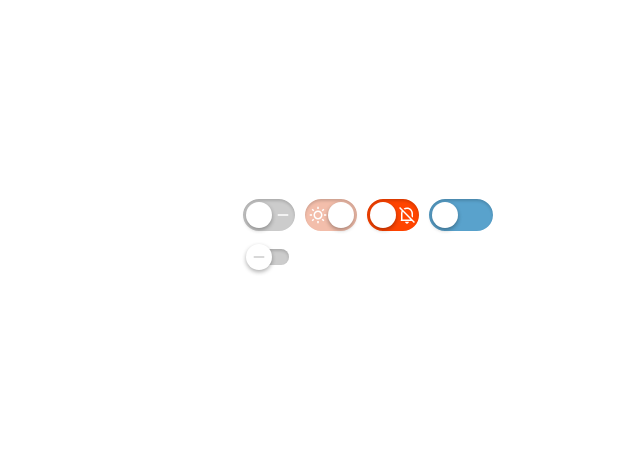
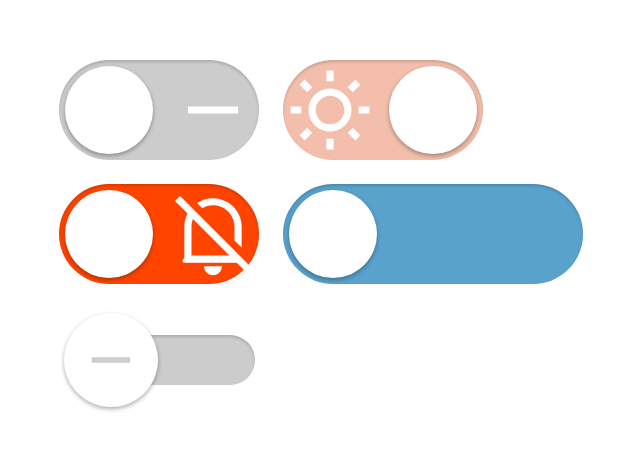
Before and after one commit to haoxiang-xu/track_your_github_repos, a React (Create React App) app: page /mini/switch in a window 1280 px wide. Shown: the part 164-614 px from the top of the page, without its empty margins (271-911 px from the left). Built offline with nearby package versions, Linux system fonts and the light colour scheme.

Commit message:
switch updated

```diff
--- a/src/BUILTIN_COMPONENTs/switch/switch.js
+++ b/src/BUILTIN_COMPONENTs/switch/switch.js
@@ -17,6 +17,7 @@ const MaterialSwitch = ({
 }) => {
   const { theme } = useContext(ConfigContext);
   const [switchStyle, setSwitchStyle] = useState({});
+  const [highlighterOffset, setHighlighterOffset] = useState(0);
   const [onHover, setOnHover] = useState(false);
   useEffect(() => {
     if (style) {
@@ -45,6 +46,20 @@ const MaterialSwitch = ({
       });
     }
   }, [theme, style, on]);
+  useEffect(() => {
+    const to_even_int = (val) => {
+      let n = parseInt(val, 10);
+      if (n % 2 !== 0) {
+        n = n - 1;
+      }
+      return n;
+    };
+    if (typeof switchStyle?.height === "number") {
+      setHighlighterOffset(to_even_int(Math.max(2, switchStyle?.height / 4)));
+    } else {
+      setHighlighterOffset(0);
+    }
+  }, [switchStyle]);
   const handle_switch_on_click = () => {
     setOn(!on);
   };
@@ -89,20 +104,29 @@ const MaterialSwitch = ({
 
           position: "absolute",
           top: "50%",
-          left: on
-            ? switchStyle?.width -
-              switchStyle?.height -
-              3 +
-              (switchStyle.height + 6) / 2
-            : -3 + (switchStyle.height + 6) / 2,
+          left: (() => {
+            if (
+              typeof switchStyle?.width === "number" &&
+              typeof switchStyle?.height === "number"
+            ) {
+              return on
+                ? switchStyle.width -
+                    switchStyle.height -
+                    highlighterOffset / 2 +
+                    (switchStyle.height + highlighterOffset) / 2
+                : -highlighterOffset / 2 +
+                    (switchStyle.height + highlighterOffset) / 2;
+            }
+            return 0;
+          })(),
 
           height:
             typeof switchStyle?.height === "number" && onHover
-              ? switchStyle.height + 6
+              ? switchStyle?.height + highlighterOffset
               : 0,
           width:
             typeof switchStyle?.height === "number" && onHover
-              ? switchStyle.height + 6
+              ? switchStyle?.height + highlighterOffset
               : 0,
 
           borderRadius: "50%",
@@ -229,6 +253,7 @@ const Switch = ({
 }) => {
   const { theme } = useContext(ConfigContext);
   const [switchStyle, setSwitchStyle] = useState({});
+  const [thumbOffset, setThumbOffset] = useState(0);
   useEffect(() => {
     if (style) {
       let reprocessed_style = { ...style };
@@ -256,6 +281,20 @@ const Switch = ({
       });
     }
   }, [theme, style, on]);
+  useEffect(() => {
+    const to_even_int = (val) => {
+      let n = parseInt(val, 10);
+      if (n % 2 !== 0) {
+        n = n - 1;
+      }
+      return n;
+    };
+    if (typeof switchStyle?.height === "number") {
+      setThumbOffset(to_even_int(Math.max(2, switchStyle?.height / 16)));
+    } else {
+      setThumbOffset(0);
+    }
+  }, [switchStyle]);
   const handle_switch_on_click = () => {
     setOn(!on);
   };
@@ -274,15 +313,17 @@ const Switch = ({
             "background-color 0.36s cubic-bezier(0.32, 1, 0.32, 1)",
           position: "absolute",
           top: "50%",
-          left: on ? switchStyle?.width - switchStyle?.height + 3 : 3,
+          left: on
+            ? switchStyle?.width - switchStyle?.height + thumbOffset
+            : thumbOffset,
 
           height:
             typeof switchStyle?.height === "number"
-              ? switchStyle.height - 6
+              ? switchStyle.height - thumbOffset * 2
               : undefined,
           width:
             typeof switchStyle?.height === "number"
-              ? switchStyle.height - 6
+              ? switchStyle.height - thumbOffset * 2
               : undefined,
 
           borderRadius: Math.max(0, switchStyle?.borderRadius - 3) || "50%",
--- a/src/BUILTIN_COMPONENTs/themes/default_mini_theme.json
+++ b/src/BUILTIN_COMPONENTs/themes/default_mini_theme.json
@@ -11,7 +11,6 @@
       "borderRadius": 20,
       "color": "#FFFFFF",
       "boxShadow": "inset 0 2px 3px rgba(0, 0, 0, 0.16)",
-      "border": "2px solid #FFFFFF",
       "cursor": "pointer"
     },
     "backgroundColor": "#FFFFFF"
@@ -28,7 +27,6 @@
       "borderRadius": 20,
       "color": "#222222",
       "boxShadow": "inset 0 2px 3px rgba(0, 0, 0, 0.16)",
-      "border": "2px solid #222222",
       "cursor": "pointer"
     },
     "backgroundColor": "#222222"
--- a/src/DEMOs/switch_demo/switch_demo.js
+++ b/src/DEMOs/switch_demo/switch_demo.js
@@ -50,24 +50,40 @@ const SwitchDemo = () => {
           transform: "translate(-50%, -50%)",
           display: "flex",
           flexWrap: "wrap",
-          gap: "6px",
-          maxWidth: "256px",
+          gap: "24px",
           padding: "10px",
         }}
       >
         <Switch
+          style={{
+            width: 200,
+            height: 100,
+            borderRadius: 50,
+          }}
           on={switchStatus.default}
           setOn={() => handle_switch_on_click("default")}
         />
-        <LightSwitch />
+        <LightSwitch
+          style={{
+            width: 200,
+            height: 100,
+            borderRadius: 50,
+          }}
+        />
         <NotificationSwitch
+          style={{
+            width: 200,
+            height: 100,
+            borderRadius: 50,
+          }}
           on={switchStatus.notification}
           setOn={() => handle_switch_on_click("notification")}
         />
         <Switch
           style={{
-            width: 64,
-            height: 32,
+            width: 300,
+            height: 100,
+            borderRadius: 50,
             backgroundColor: "#59a2cc",
             backgroundColor_on: "#ff9718",
           }}
@@ -77,6 +93,10 @@ const SwitchDemo = () => {
           off_icon_src={"null"}
         />
         <MaterialSwitch
+          style={{
+            width: 200,
+            height: 100,
+          }}
           on={switchStatus.material}
           setOn={() => handle_switch_on_click("material")}
         />
```
